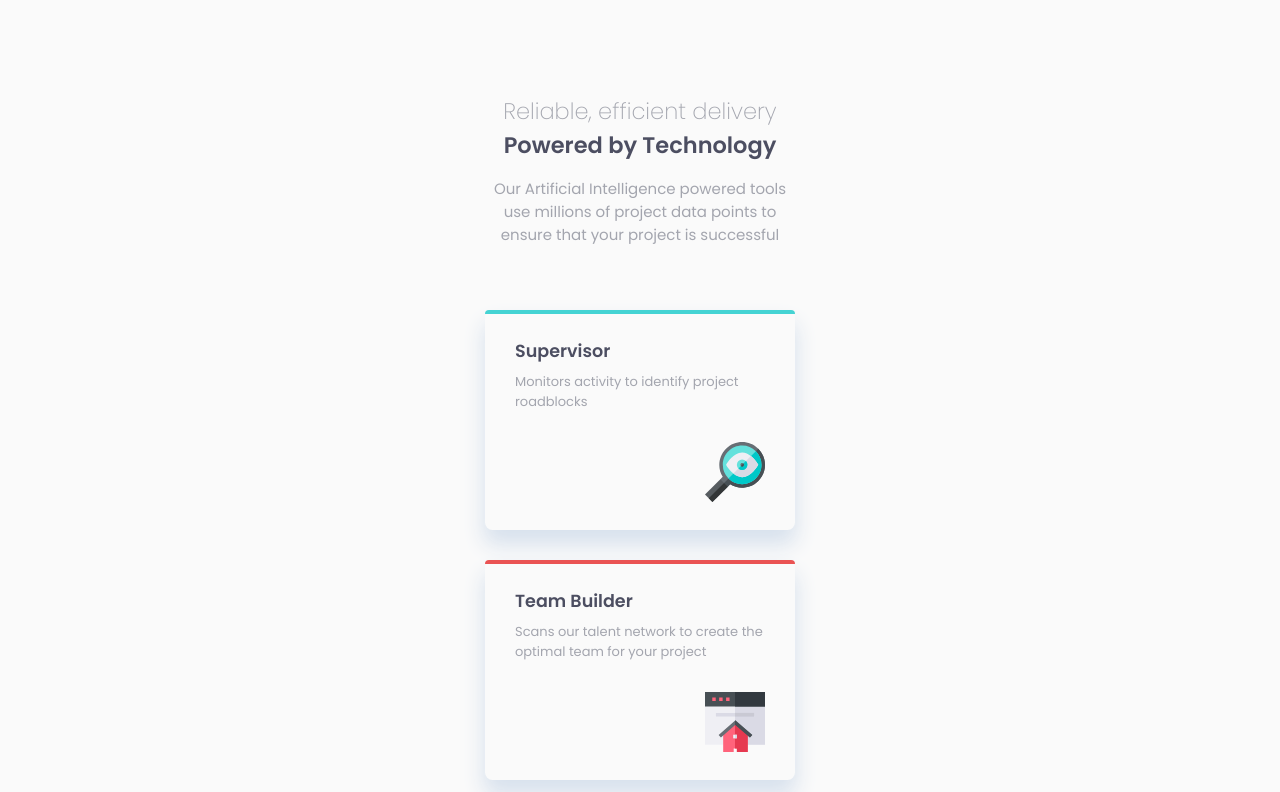
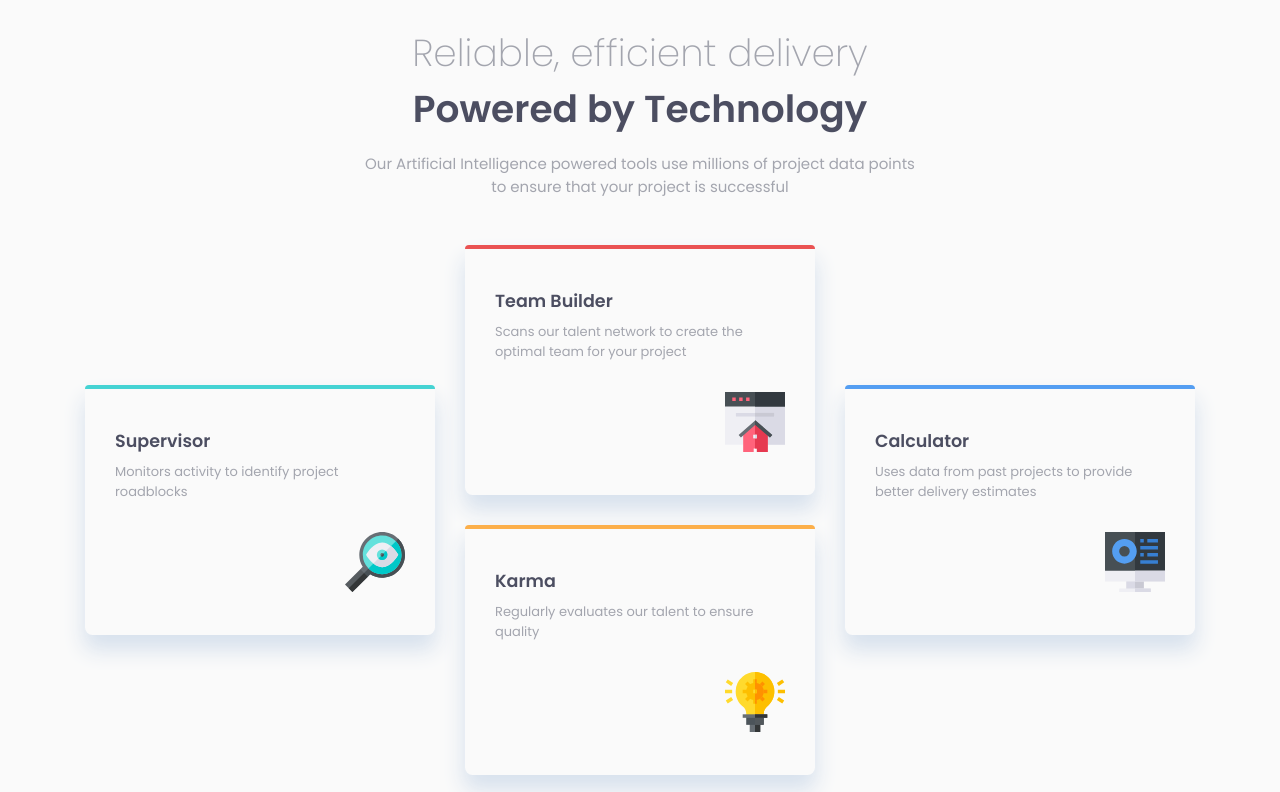
Before and after one commit to OnescuRadu/Frontend-Mentor-Challenges, a plain HTML site: page four-card-feature-section/index.html in a window 1280 px wide. Shown: the top 792 px of the page. Drawn offline with Linux system fonts and the light colour scheme.

Commit message:
four-card-feature-section desktop done

```diff
--- a/four-card-feature-section/index.html
+++ b/four-card-feature-section/index.html
@@ -22,6 +22,7 @@
           that your project is successful
         </span>
       </div>
+      <div class="card-wrapper">
         <div class="card item-2">
           <h3>Supervisor</h3>
           <span>Monitors activity to identify project roadblocks</span>
@@ -45,13 +46,6 @@
           <img src="images/icon-calculator.svg" alt="calculator" />
         </div>
       </div>
-
-    <!-- <footer>
-      <p class="attribution">
-        Challenge by
-        <a href="https://www.frontendmentor.io?ref=challenge" target="_blank">Frontend Mentor</a>.
-        Coded by <a href="#">Your Name Here</a>.
-      </p>
-    </footer> -->
+    </div>
   </body>
 </html>
--- a/four-card-feature-section/styles.css
+++ b/four-card-feature-section/styles.css
@@ -14,7 +14,8 @@ body {
     background-color: hsl(0, 0%, 98%);
     font-family: "Poppins", sans-serif;
     font-size: 15px;
-    color: hsl(229, 6%, 66%)
+    color: hsl(229, 6%, 66%);
+
 }
 
 .card-container {
@@ -113,3 +114,58 @@ body {
 .card.item-5:before {
     background-color: hsl(212, 86%, 64%);
 }
+
+/* --Media Query Minimum Width 1150px-- */
+@media only screen and (min-width: 1150px) {
+
+    html,
+    body {
+        height: 100%;
+    }
+
+    .card-container {
+        height: 100%;
+        margin: 0;
+        align-self: center;
+        display: flex;
+        align-items: center;
+        justify-content: center;
+    }
+
+    .card-wrapper {
+        display: flex;
+        flex-direction: row;
+        align-items: center;
+        justify-content: center;
+    }
+
+    .card-wrapper .card {
+        margin: 0;
+        width: 350px;
+        height: 250px;
+    }
+
+    .card-container .card.item-1 {
+        justify-content: start;
+        padding: 0;
+        margin: 0 auto;
+        width: 550px;
+    }
+
+    .card-container .card.item-1 h2 {
+        font-size: 2.5em;
+    }
+
+    .card-container .card.item-2 {
+        margin-right: 30px;
+    }
+
+    .card-container .card.item-3 {
+        margin-bottom: 30px;
+    }
+
+    .card-container .card.item-5 {
+        margin-left: 30px;
+    }
+
+}
```
Lines whose indentation alone changed are shown as unchanged.
